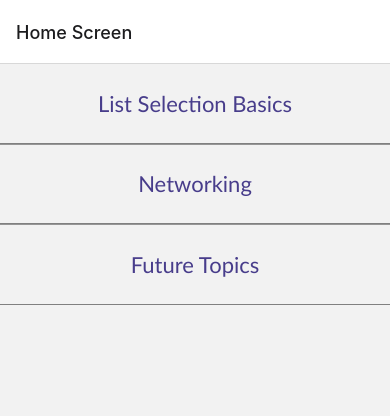
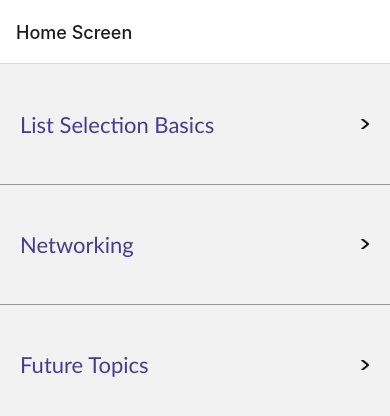
Before and after one commit to mnknegi/rn-getting_started, a React Native app in the folder Demo/: screen /HomeScreen in a window 390 px wide. Shown: the top 416 px of the page. Built offline with nearby package versions, Linux system fonts and the light colour scheme.

Commit message:
Added arrow black icon, create navigation on HomeScreen cell tap.

```diff
--- a/Demo/src/screens/HomeScreen.js
+++ b/Demo/src/screens/HomeScreen.js
@@ -1,21 +1,38 @@
 import React from 'react';
-import {FlatList, SafeAreaView, StyleSheet, Text, View} from 'react-native';
+import {
+  FlatList,
+  Image,
+  SafeAreaView,
+  StyleSheet,
+  Text,
+  TouchableOpacity,
+  View,
+} from 'react-native';
 
 import ItemSeparator from '../components/ItemSeparator';
 
-const HomeScreen = () => {
+const HomeScreen = ({navigation}) => {
   return (
     <SafeAreaView style={styles.container}>
       <FlatList
         data={[
-          {name: 'List Selection Basics'},
-          {name: 'Networking'},
-          {name: 'Future Topics'},
+          {name: 'List Selection Basics', route: 'ListSelectionScreen'},
+          {name: 'Networking', route: ''},
+          {name: 'Future Topics', route: ''},
         ]}
         renderItem={({item}) => (
-          <View style={styles.itemView}>
-            <Text style={styles.cellItem}>{item.name}</Text>
-          </View>
+          <TouchableOpacity
+            onPress={() => {
+              navigation.navigate(item.route);
+            }}>
+            <View style={styles.itemView}>
+              <Text style={styles.cellItem}>{item.name}</Text>
+              <Image
+                source={require('../../assets/misc/arrow.png')}
+                style={styles.detailIcon}
+              />
+            </View>
+          </TouchableOpacity>
         )}
         ItemSeparatorComponent={() => <ItemSeparator />}
       />
@@ -30,16 +47,20 @@ const styles = StyleSheet.create({
   itemView: {
     height: 80,
     backgroundColor: 'smokewhite',
-    borderColor: 'gray',
-    borderBottomWidth: 0.3,
-    justifyContent: 'center',
+    flexDirection: 'row',
+    justifyContent: 'space-between',
     alignItems: 'center',
+    margin: 20,
   },
   cellItem: {
     fontSize: 22,
     fontFamily: 'Optima',
     color: 'darkslateblue',
   },
+  detailIcon: {
+    width: 10,
+    height: 10,
+  },
 });
 
 export default HomeScreen;
```
Also changed, not shown: Demo/assets/misc/arrow.png (added), 3 other files (tests, documents, lock files or other folders).
